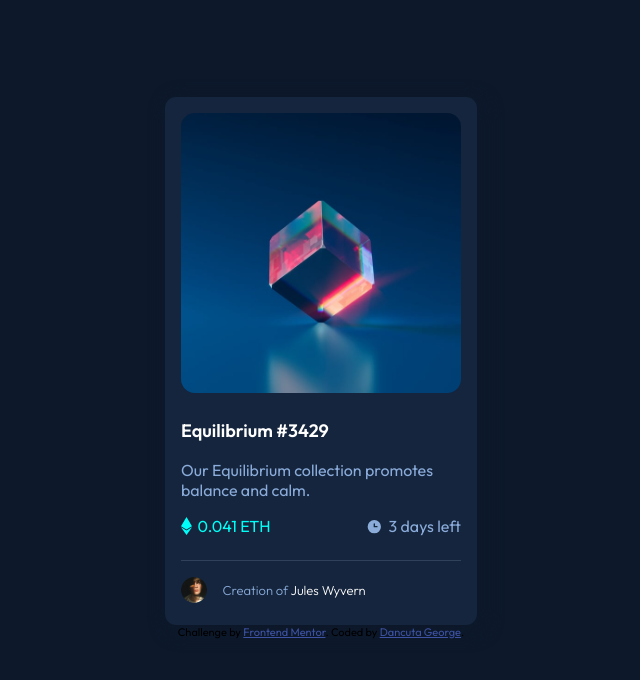
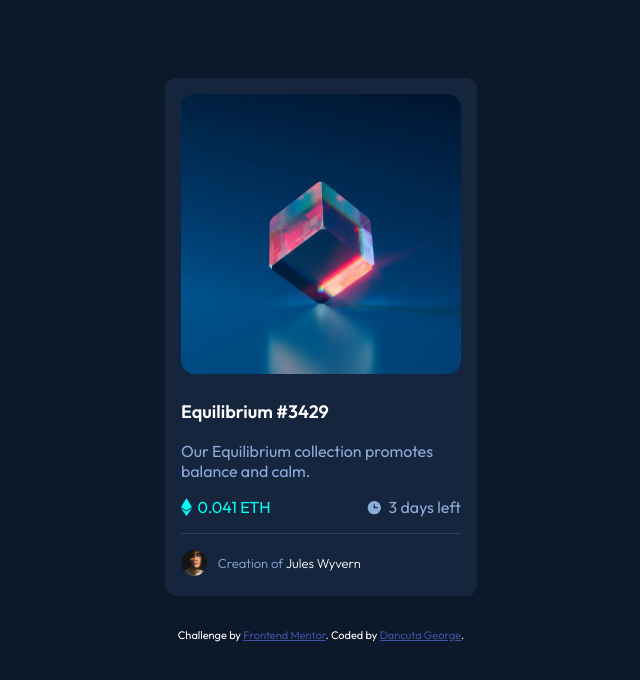
Before and after one commit to Georgecip1/mentor-nft-card, a plain HTML site: page index.html in a window 1280 px wide. Shown: the whole page, without its empty margins (319-959 px from the left). Drawn offline with Linux system fonts and the light colour scheme; files whose address does not match are found by name.

Commit message:
Add files via upload

```diff
--- a/app.css
+++ b/app.css
@@ -6,17 +6,17 @@ body {
   font-family: "Outfit", sans-serif;
   min-height: 90vh;
   flex-direction: column;
+  margin: 0;
 }
 
 .card {
   background-color: hsl(216, 50%, 16%);
   display: flex;
   flex-direction: column;
-  justify-content: center;
   padding: 1em;
   box-shadow: 5px 5px 15px 5px hsl(217, 54%, 11%);
   border-radius: 0.7em;
-  width: 35vh;
+  max-width: 35vh;
 }
 
 .name {
@@ -46,22 +46,24 @@ body {
 }
 
 .user {
-  margin: 1.6em 0 0 0;
+  margin: 0;
 }
 .user_name_img {
   display: inline-flex;
+  align-items: center;
+  padding-top: 1em;
 }
 .avatar {
   width: 1.6em;
   height: 1.6em;
   border: 1.4px solid white;
   border-radius: 50%;
-  margin: 1em 1em 0.4em 0;
+  margin-right: 0.7em;
 }
 
 .inline {
   display: flex;
-  padding-bottom: 0.5em;
+  /* padding-bottom: 0.5em; */
   justify-content: space-between;
   border-bottom: 1px solid hsl(215, 32%, 27%);
 }
@@ -71,6 +73,10 @@ body {
 }
 .icon {
   padding-right: 0.35em;
+}
+.attribution {
+  color: #fff;
+  margin-top: 2rem;
 }
 @media (min-width: 375px) {
   .avatar {
@@ -86,7 +92,6 @@ body {
   max-width: 100%;
   display: block;
   position: relative;
-  background-color: hsl(178, 100%, 50%);
 }
 .img:before {
   content: "";
@@ -98,12 +103,13 @@ body {
   left: 0;
   background-image: url(/nft-preview-card-component-main/images/icon-view.svg);
   background-repeat: no-repeat;
-  background-size: 5rem;
+  background-color: hsl(178, 100%, 50%);
+  background-size: 20rem;
   opacity: 0;
   transition: all 0.2s ease;
 }
 .link:hover .img:before {
-  opacity: 1;
+  opacity: 0.7;
 }
 .name:hover {
   color: hsl(178, 100%, 50%);
```
